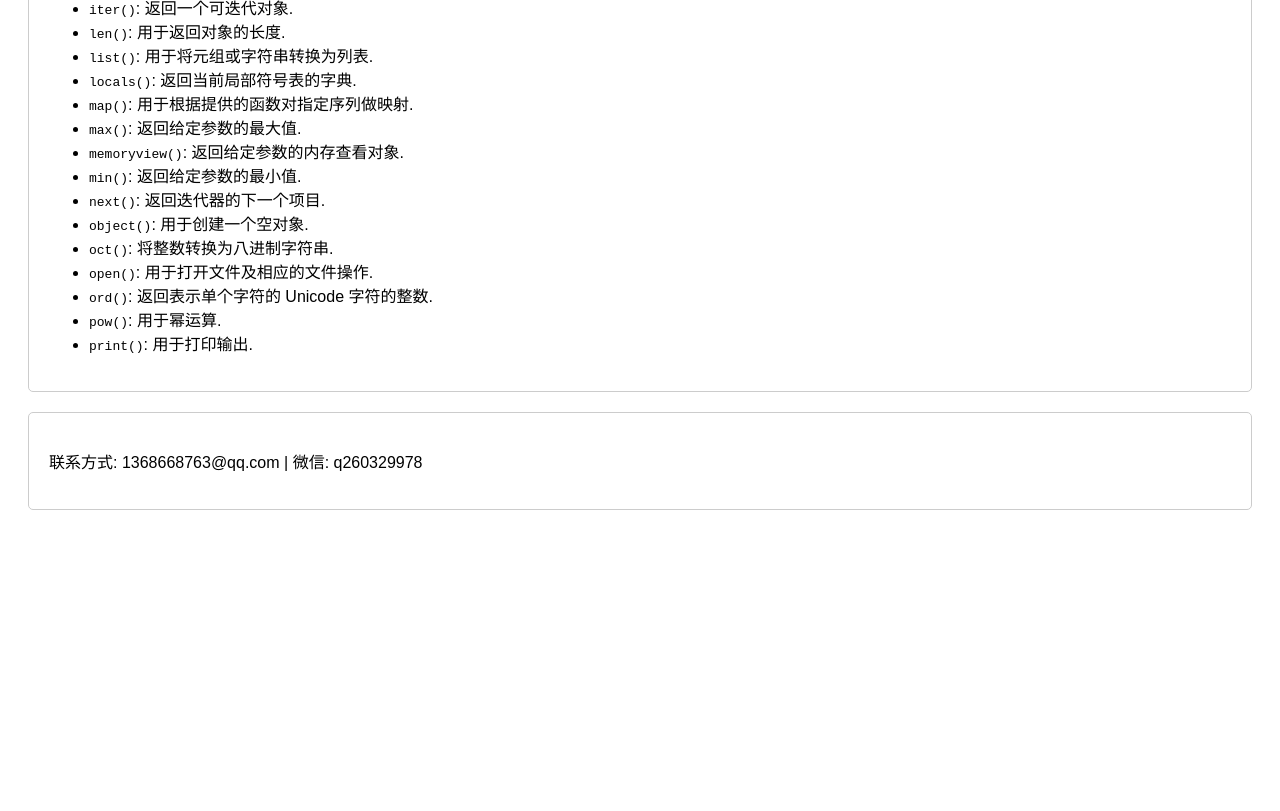
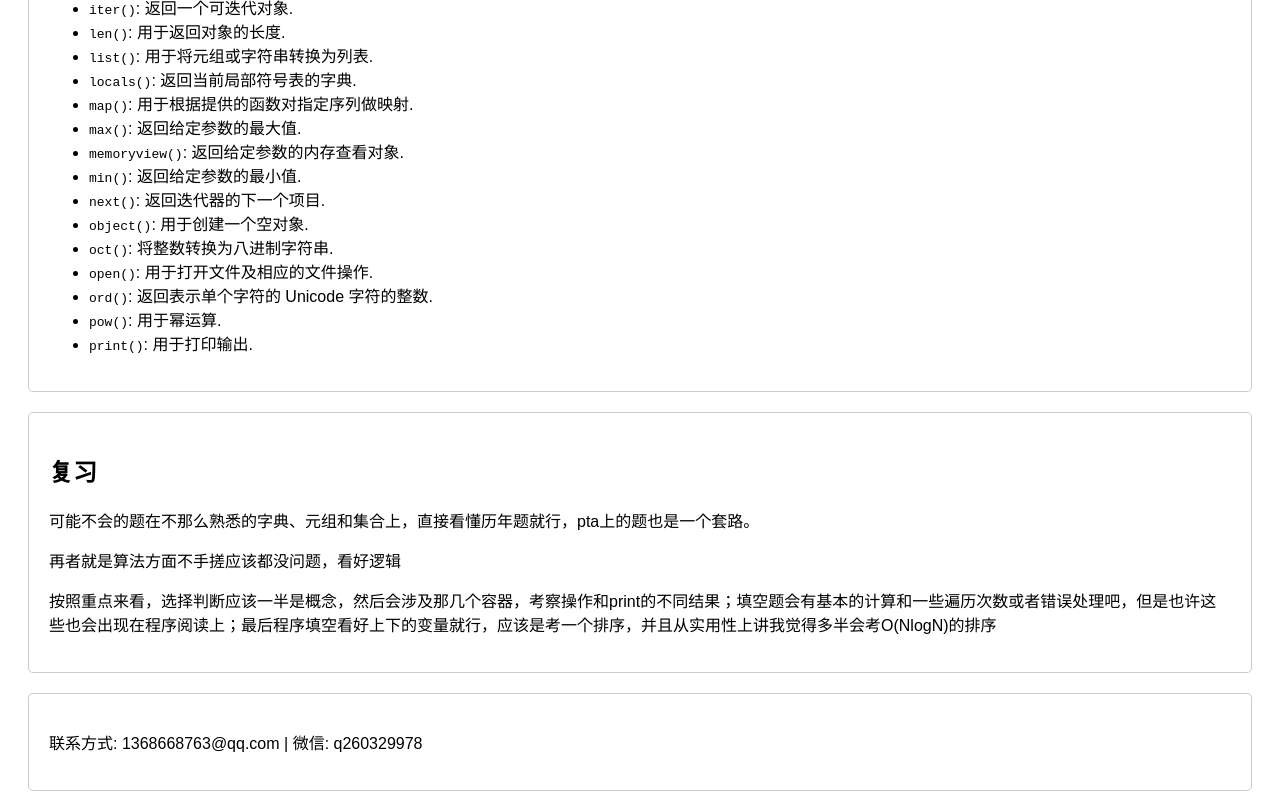
Before and after one commit to fbz321/fbz.github.io, a plain HTML site: page index.html in a window 1280 px wide. Shown: the part 2476-3287 px from the top of the page. Before the commit the page ends 3006 px from the top, so only its background shows below. Drawn offline with Linux system fonts and the light colour scheme.

Commit message:
Update index.html

```diff
--- a/index.html
+++ b/index.html
@@ -141,6 +141,13 @@
     </ul>
     </section>
 
+    <section id="content">
+        <h2>复习</h2>
+        <p>可能不会的题在不那么熟悉的字典、元组和集合上，直接看懂历年题就行，pta上的题也是一个套路。</p>
+        <p>再者就是算法方面不手搓应该都没问题，看好逻辑</p>
+        <p>按照重点来看，选择判断应该一半是概念，然后会涉及那几个容器，考察操作和print的不同结果；填空题会有基本的计算和一些遍历次数或者错误处理吧，但是也许这些也会出现在程序阅读上；最后程序填空看好上下的变量就行，应该是考一个排序，并且从实用性上讲我觉得多半会考O(NlogN)的排序</p>
+    </section>
+
     <footer>
         <p>联系方式: 1368668763@qq.com | 微信: q260329978</p>
     </footer>
```
